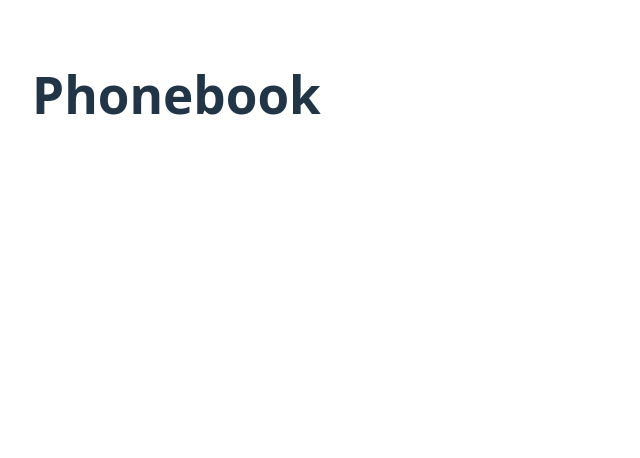
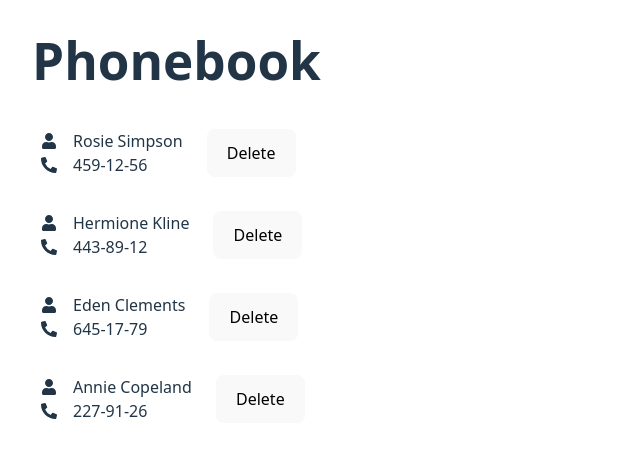
Before and after one commit to vladimir-vladykin/goit-neo-react-hw-module3, a React (Vite) app: page / in a window 1280 px wide. Shown: the top 458 px of the page, without its empty margins (0-640 px from the left). Built offline with nearby package versions, Linux system fonts and the light colour scheme.

Commit message:
Basic impl of ContactList and Contact components

```diff
--- a/package.json
+++ b/package.json
@@ -11,7 +11,8 @@
   },
   "dependencies": {
     "react": "^19.1.0",
-    "react-dom": "^19.1.0"
+    "react-dom": "^19.1.0",
+    "react-icons": "^5.5.0"
   },
   "devDependencies": {
     "@eslint/js": "^9.25.0",
--- a/src/App.jsx
+++ b/src/App.jsx
@@ -18,7 +18,7 @@ function App() {
         <h1>Phonebook</h1>
         <ContactForm />
         <SearchBox />
-        <ContactList />
+        <ContactList contacts={contacts} />
       </div>
     </>
   );
--- a/src/components/Contact/Contact.jsx
+++ b/src/components/Contact/Contact.jsx
@@ -1,5 +1,30 @@
-const Contact = ({ contact: { name, number } }) => {
-  return <div></div>;
+import { FaUser as UserIcon } from "react-icons/fa";
+import { FaPhoneAlt as PhoneIcon } from "react-icons/fa";
+import styles from "./Contact.module.css";
+
+const Contact = ({ value: { name, number } }) => {
+  return (
+    <div className={styles.contact}>
+      <ul>
+        <li>
+          <UserIcon />
+          <p>{name}</p>
+        </li>
+        <li>
+          <PhoneIcon />
+          <p>{number}</p>
+        </li>
+      </ul>
+
+      <button
+        onClick={() => {
+          console.log("Delete");
+        }}
+      >
+        Delete
+      </button>
+    </div>
+  );
 };
 
 export default Contact;
--- /dev/null
+++ b/src/components/Contact/Contact.module.css
@@ -0,0 +1,14 @@
+.contact {
+  padding: 8px;
+  border: 1px solid white;
+  border-radius: 8px;
+
+  display: flex;
+  gap: 24px;
+}
+
+.contact li {
+  display: flex;
+  gap: 16px;
+  align-items: center;
+}
--- a/src/components/ContactList/ContactList.jsx
+++ b/src/components/ContactList/ContactList.jsx
@@ -1,3 +1,18 @@
-const ContactList = () => {};
+import Contact from "../Contact/Contact";
+import styles from "./ContactList.module.css";
+
+const ContactList = ({ contacts }) => {
+  return (
+    <ul className={styles.list}>
+      {contacts.map((contact) => {
+        return (
+          <li key={contact.id}>
+            <Contact value={contact} />
+          </li>
+        );
+      })}
+    </ul>
+  );
+};
 
 export default ContactList;
--- /dev/null
+++ b/src/components/ContactList/ContactList.module.css
@@ -0,0 +1,6 @@
+.list {
+  display: flex;
+  flex-direction: column;
+  gap: 16px;
+  margin-top: 32px;
+}
--- a/src/index.css
+++ b/src/index.css
@@ -13,14 +13,20 @@
   -moz-osx-font-smoothing: grayscale;
 }
 
-a {
-  font-weight: 500;
-  color: #646cff;
-  text-decoration: inherit;
+/* #region Reset */
+ul,
+ol {
+  list-style-type: none;
+  margin: 0;
+  padding-left: 0;
 }
-a:hover {
-  color: #535bf2;
+h1,
+h2,
+h3,
+p {
+  margin: 0;
 }
+/* #endregion */
 
 body {
   margin: 0;
```
Also changed, not shown: 1 other file (tests, documents, lock files or other folders).
